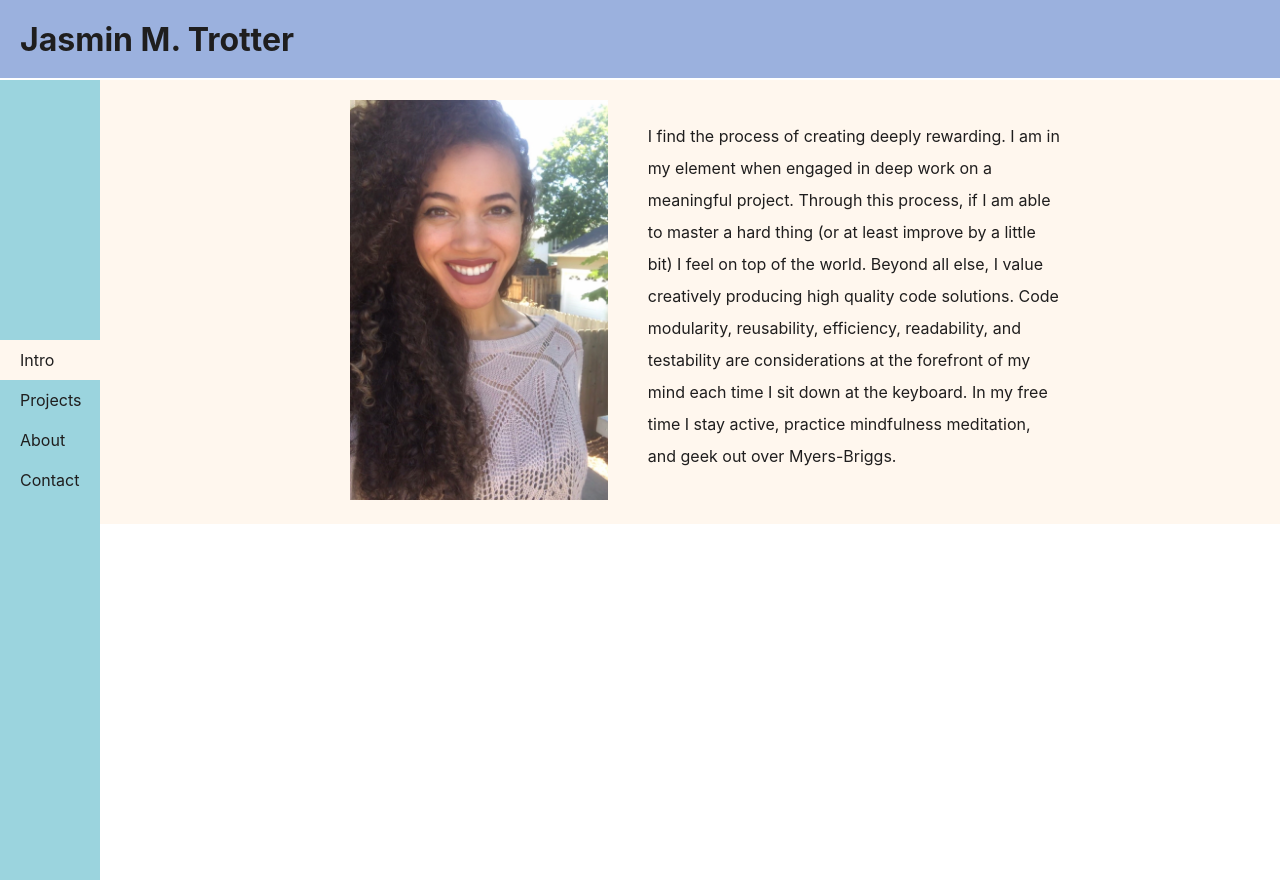
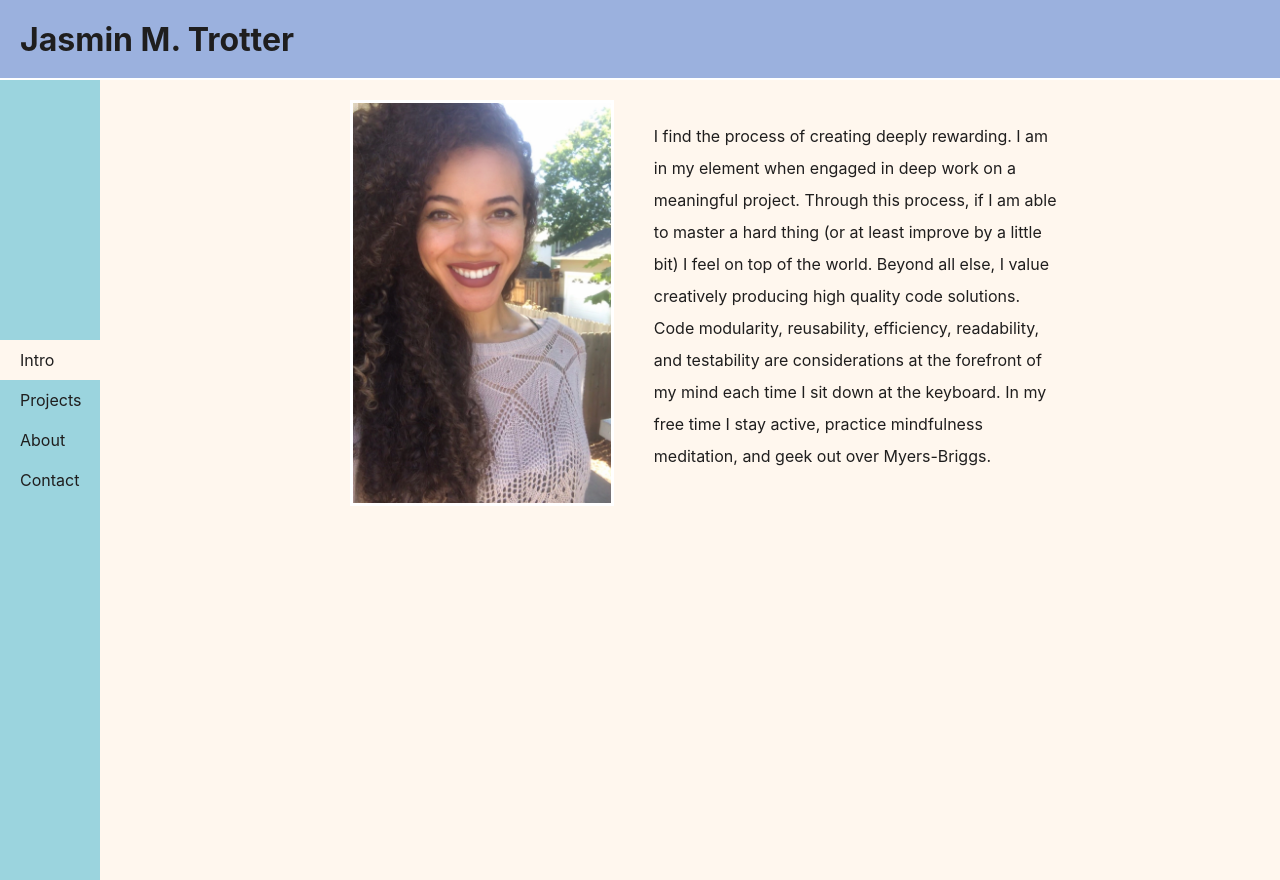
Before and after one commit to JasminTrotter/new-portfolio, a React (Create React App) app: page / in a window 1280 px wide. Before the commit the page ends 800 px from the top, so only its background shows below. Built offline with nearby package versions, Linux system fonts and the light colour scheme.

Commit message:
fix background content wrapper

```diff
--- a/src/Styles/App.css
+++ b/src/Styles/App.css
@@ -8,7 +8,7 @@
   top: 80px;
   position: relative;
   z-index: -99;
-
+  min-height: 100vh;
 }
 
 main {
--- a/src/Styles/Intro.css
+++ b/src/Styles/Intro.css
@@ -1,6 +1,7 @@
 .headshot {
   max-height: 400px;
   margin-right: 20px;
+  border: 3px solid #ffffff;
 }
 
 .bio-container {
```
